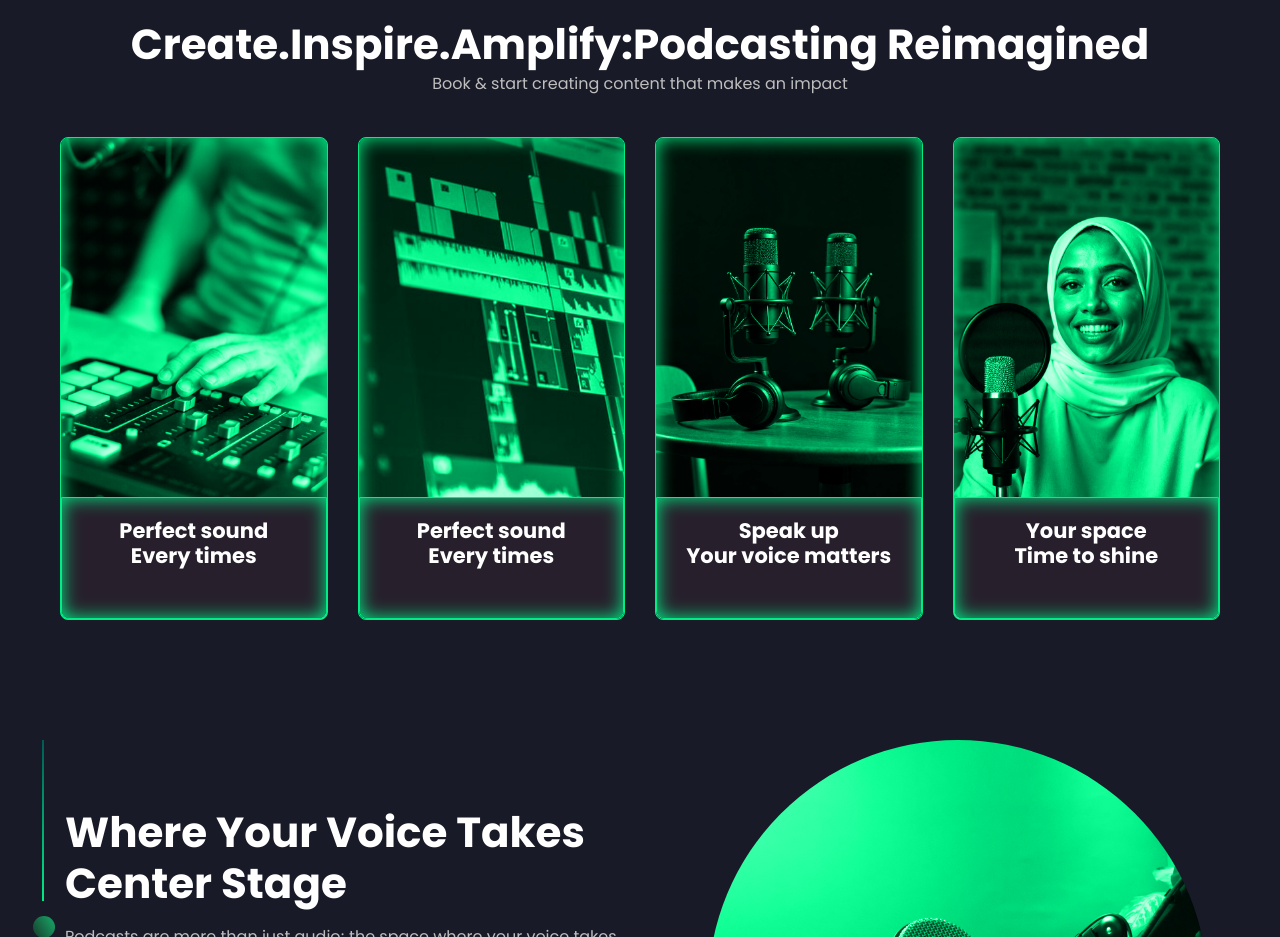
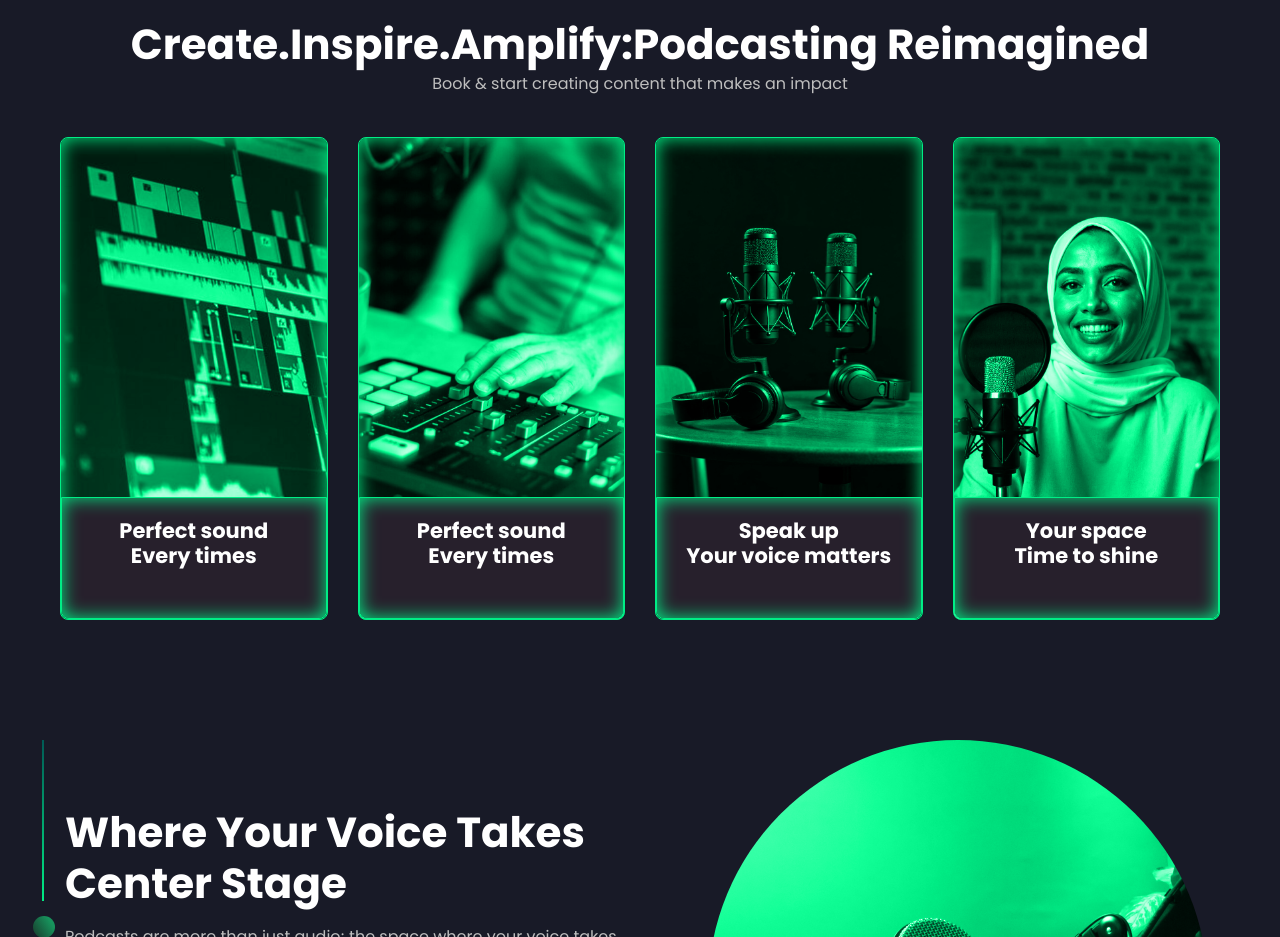
Before and after one commit to vishnutk41/team-lumyn, a Next.js app: page /podcast in a window 1280 px wide. Shown: the part 900-1837 px from the top of the page. Built offline with nearby package versions, Linux system fonts and the light colour scheme.

Commit message:
image switch

```diff
--- a/src/pages/podcast.tsx
+++ b/src/pages/podcast.tsx
@@ -71,7 +71,8 @@ export default function Podcast() {
                 </div> */}
 
                 <div className="card_container">
-                <div className="card_echolite_2">
+
+                  <div className="card_echolite">
                     <div className="image_container">
                     </div>
                     <div className="bottom_container">
@@ -79,7 +80,7 @@ export default function Podcast() {
                       <h4 className="title">Every times </h4>
                     </div>
                   </div>
-                  <div className="card_echolite">
+                                  <div className="card_echolite_2">
                     <div className="image_container">
                     </div>
                     <div className="bottom_container">
```
